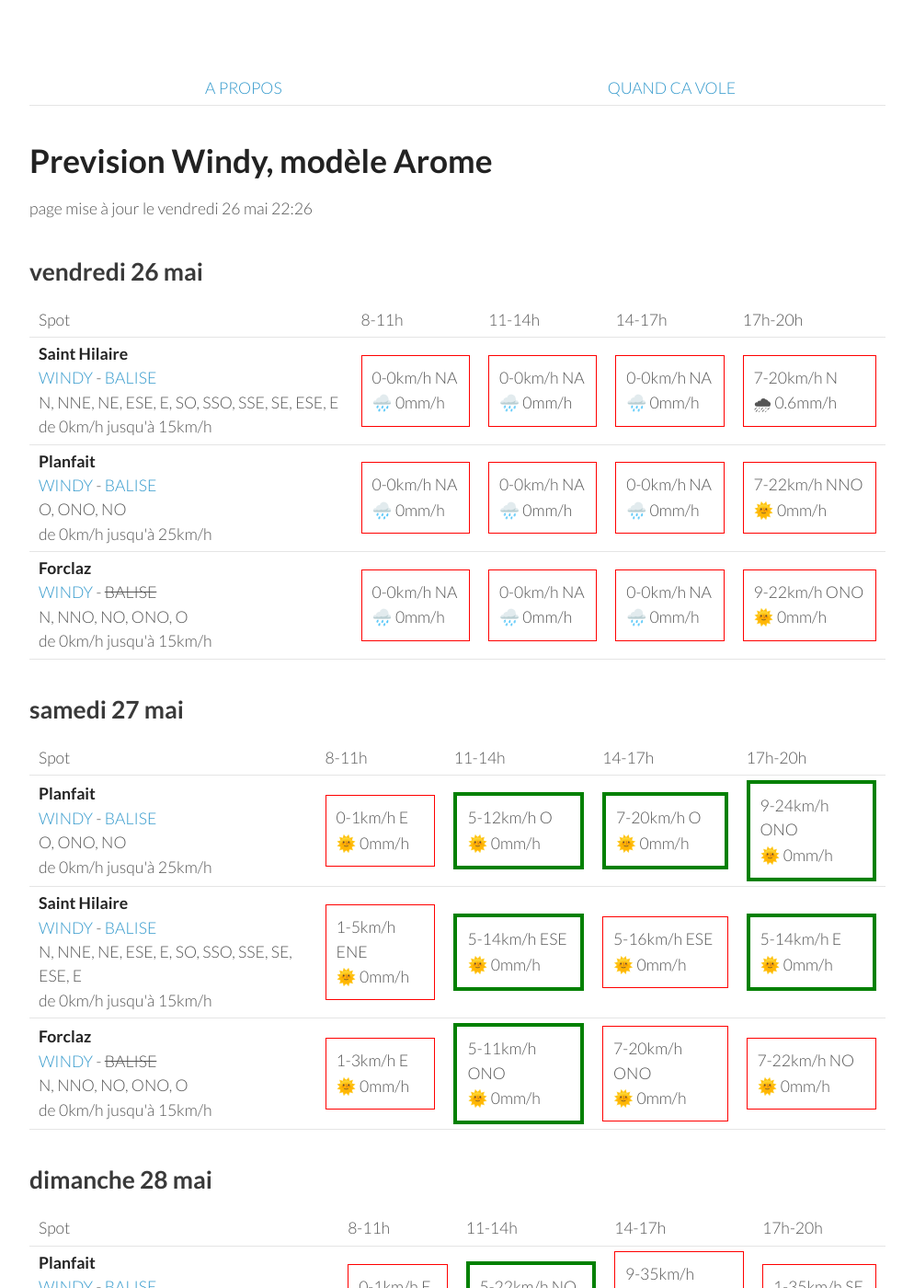
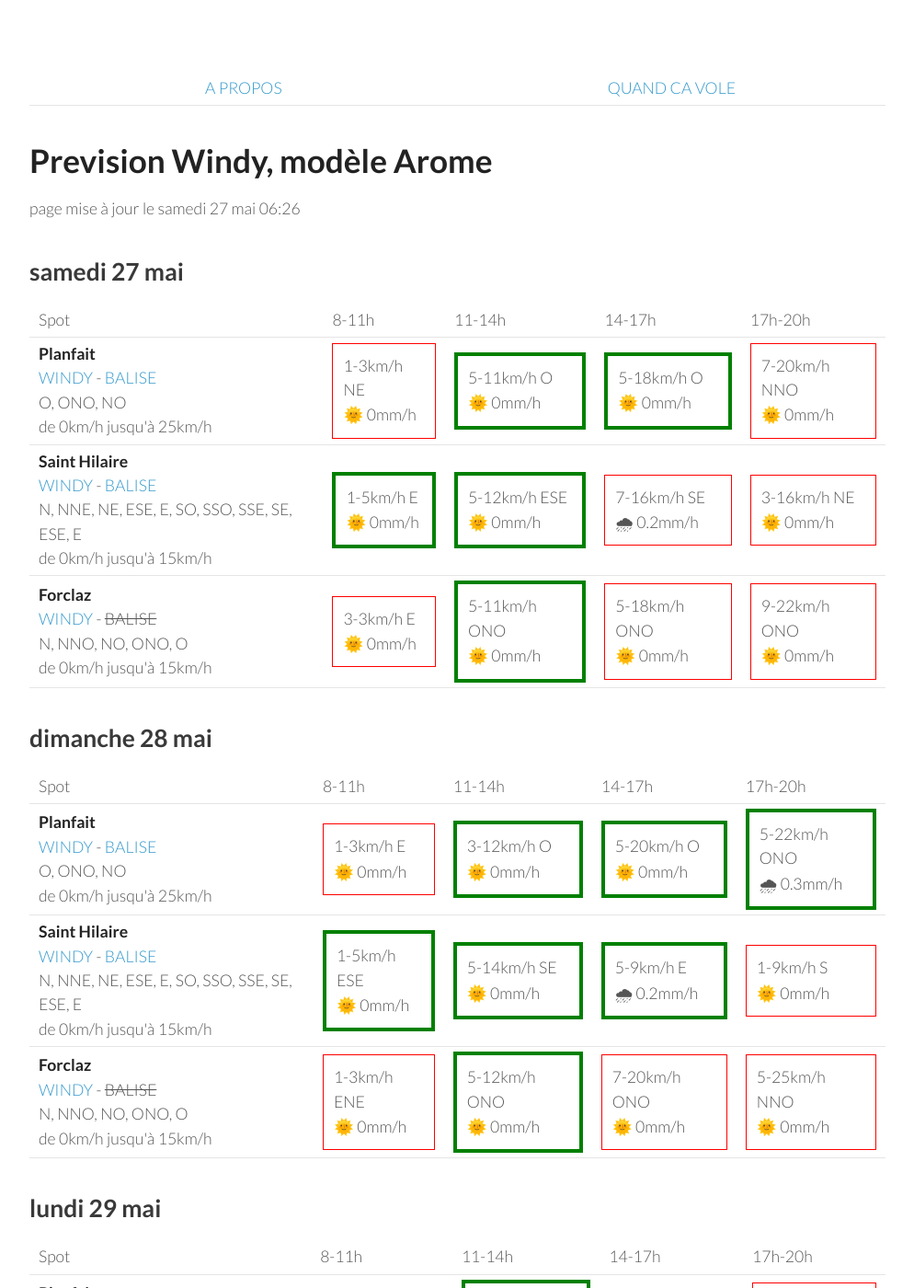
Before and after one commit to parapente-dans-le-nord/parapente-dans-le-nord.github.io, a Jekyll site: the page built from alpes_nord.markdown, in a window 1280 px wide and 1400 px high. Shown: the whole window at 92% size, without its empty margins (26-1020 px from the left). Built offline with Jekyll 4.4.1, drawn with Linux system fonts in a browser that asks for light colours; some of the changed text lies outside the part shown.

Commit message:
update index.markdown

```diff
--- a/alpes_nord.markdown
+++ b/alpes_nord.markdown
@@ -7,51 +7,8 @@ title:  "Tous les spots"
 {: .links}
 
 # Prevision Windy, modèle Arome
-page mise à jour le vendredi 26 mai 22:26
+page mise à jour le samedi 27 mai 06:26
 
-## vendredi 26 mai
-
-{::nomarkdown}
-<table>
-  <tbody>
-    <tr>
-      <td>Spot</td>
-      <td>8-11h</td>
-      <td>11-14h</td>
-      <td>14-17h</td>
-      <td>17h-20h</td>
-    </tr>
-<tr>
-        <td><strong>Saint Hilaire</strong><br><a href="https://windy.com/45.307/5.888?45.087,5.889,9,m:eUFagkX">WINDY</a> - <span class=""><a href="http://www.balisemeteo.com/balise.php?idBalise=61">BALISE</a> </span><br> <span class="vent-favorable">N, NNE, NE, ESE, E, SO, SSO, SSE, SE, ESE, E</span><br><span class="force-vent">de 0km/h jusqu'à 15km/h</span> </td>
-
-            <td><div class="not-flyable"><p>0-0km/h NA</p><p>🌧️ 0mm/h</p></div></td>
-            <td><div class="not-flyable"><p>0-0km/h NA</p><p>🌧️ 0mm/h</p></div></td>
-            <td><div class="not-flyable"><p>0-0km/h NA</p><p>🌧️ 0mm/h</p></div></td>
-            <td><div class="not-flyable"><p>7-20km/h N</p><p>🌧 0.6mm/h</p></div></td>
-
-    </tr>
-<tr>
-        <td><strong>Planfait</strong><br><a href="https://windy.com/45.853/6.223?45.415,6.223,8">WINDY</a> - <span class=""><a href="https://www.openwindmap.org/PP496">BALISE</a> </span><br> <span class="vent-favorable">O, ONO, NO</span><br><span class="force-vent">de 0km/h jusqu'à 25km/h</span> </td>
-
-            <td><div class="not-flyable"><p>0-0km/h NA</p><p>🌧️ 0mm/h</p></div></td>
-            <td><div class="not-flyable"><p>0-0km/h NA</p><p>🌧️ 0mm/h</p></div></td>
-            <td><div class="not-flyable"><p>0-0km/h NA</p><p>🌧️ 0mm/h</p></div></td>
-            <td><div class="not-flyable"><p>7-22km/h NNO</p><p>🌞 0mm/h</p></div></td>
-
-    </tr>
-<tr>
-        <td><strong>Forclaz</strong><br><a href="https://windy.com/45.814/6.247?45.375,6.246,8,m:eVwaglz">WINDY</a> - <span class="no-balise"> BALISE </span><br> <span class="vent-favorable">N, NNO, NO, ONO, O</span><br><span class="force-vent">de 0km/h jusqu'à 15km/h</span> </td>
-
-            <td><div class="not-flyable"><p>0-0km/h NA</p><p>🌧️ 0mm/h</p></div></td>
-            <td><div class="not-flyable"><p>0-0km/h NA</p><p>🌧️ 0mm/h</p></div></td>
-            <td><div class="not-flyable"><p>0-0km/h NA</p><p>🌧️ 0mm/h</p></div></td>
-            <td><div class="not-flyable"><p>9-22km/h ONO</p><p>🌞 0mm/h</p></div></td>
-
-    </tr>
-
-</tbody>
-</table>
-{:/}
 ## samedi 27 mai
 
 {::nomarkdown}
@@ -67,30 +24,30 @@ page mise à jour le vendredi 26 mai 22:26
 <tr>
         <td><strong>Planfait</strong><br><a href="https://windy.com/45.853/6.223?45.415,6.223,8">WINDY</a> - <span class=""><a href="https://www.openwindmap.org/PP496">BALISE</a> </span><br> <span class="vent-favorable">O, ONO, NO</span><br><span class="force-vent">de 0km/h jusqu'à 25km/h</span> </td>
 
-            <td><div class="not-flyable"><p>0-1km/h E</p><p>🌞 0mm/h</p></div></td>
-            <td><div class="flyable"><p>5-12km/h O</p><p>🌞 0mm/h</p></div></td>
-            <td><div class="flyable"><p>7-20km/h O</p><p>🌞 0mm/h</p></div></td>
-            <td><div class="flyable"><p>9-24km/h ONO</p><p>🌞 0mm/h</p></div></td>
+            <td><div class="not-flyable"><p>1-3km/h NE</p><p>🌞 0mm/h</p></div></td>
+            <td><div class="flyable"><p>5-11km/h O</p><p>🌞 0mm/h</p></div></td>
+            <td><div class="flyable"><p>5-18km/h O</p><p>🌞 0mm/h</p></div></td>
+            <td><div class="not-flyable"><p>7-20km/h NNO</p><p>🌞 0mm/h</p></div></td>
 
 
     </tr>
 <tr>
         <td><strong>Saint Hilaire</strong><br><a href="https://windy.com/45.307/5.888?45.087,5.889,9,m:eUFagkX">WINDY</a> - <span class=""><a href="http://www.balisemeteo.com/balise.php?idBalise=61">BALISE</a> </span><br> <span class="vent-favorable">N, NNE, NE, ESE, E, SO, SSO, SSE, SE, ESE, E</span><br><span class="force-vent">de 0km/h jusqu'à 15km/h</span> </td>
 
-            <td><div class="not-flyable"><p>1-5km/h ENE</p><p>🌞 0mm/h</p></div></td>
-            <td><div class="flyable"><p>5-14km/h ESE</p><p>🌞 0mm/h</p></div></td>
-            <td><div class="not-flyable"><p>5-16km/h ESE</p><p>🌞 0mm/h</p></div></td>
-            <td><div class="flyable"><p>5-14km/h E</p><p>🌞 0mm/h</p></div></td>
+            <td><div class="flyable"><p>1-5km/h E</p><p>🌞 0mm/h</p></div></td>
+            <td><div class="flyable"><p>5-12km/h ESE</p><p>🌞 0mm/h</p></div></td>
+            <td><div class="not-flyable"><p>7-16km/h SE</p><p>🌧 0.2mm/h</p></div></td>
+            <td><div class="not-flyable"><p>3-16km/h NE</p><p>🌞 0mm/h</p></div></td>
 
 
     </tr>
 <tr>
         <td><strong>Forclaz</strong><br><a href="https://windy.com/45.814/6.247?45.375,6.246,8,m:eVwaglz">WINDY</a> - <span class="no-balise"> BALISE </span><br> <span class="vent-favorable">N, NNO, NO, ONO, O</span><br><span class="force-vent">de 0km/h jusqu'à 15km/h</span> </td>
 
-            <td><div class="not-flyable"><p>1-3km/h E</p><p>🌞 0mm/h</p></div></td>
+            <td><div class="not-flyable"><p>3-3km/h E</p><p>🌞 0mm/h</p></div></td>
             <td><div class="flyable"><p>5-11km/h ONO</p><p>🌞 0mm/h</p></div></td>
-            <td><div class="not-flyable"><p>7-20km/h ONO</p><p>🌞 0mm/h</p></div></td>
-            <td><div class="not-flyable"><p>7-22km/h NO</p><p>🌞 0mm/h</p></div></td>
+            <td><div class="not-flyable"><p>5-18km/h ONO</p><p>🌞 0mm/h</p></div></td>
+            <td><div class="not-flyable"><p>9-22km/h ONO</p><p>🌞 0mm/h</p></div></td>
 
 
     </tr>
@@ -113,30 +70,30 @@ page mise à jour le vendredi 26 mai 22:26
 <tr>
         <td><strong>Planfait</strong><br><a href="https://windy.com/45.853/6.223?45.415,6.223,8">WINDY</a> - <span class=""><a href="https://www.openwindmap.org/PP496">BALISE</a> </span><br> <span class="vent-favorable">O, ONO, NO</span><br><span class="force-vent">de 0km/h jusqu'à 25km/h</span> </td>
 
-            <td><div class="not-flyable"><p>0-1km/h E</p><p>🌞 0mm/h</p></div></td>
-            <td><div class="flyable"><p>5-22km/h NO</p><p>🌞 0mm/h</p></div></td>
-            <td><div class="not-flyable"><p>9-35km/h NNO</p><p>🌧 0.2mm/h</p></div></td>
-            <td><div class="not-flyable"><p>1-35km/h SE</p><p>🌧 1mm/h</p></div></td>
+            <td><div class="not-flyable"><p>1-3km/h E</p><p>🌞 0mm/h</p></div></td>
+            <td><div class="flyable"><p>3-12km/h O</p><p>🌞 0mm/h</p></div></td>
+            <td><div class="flyable"><p>5-20km/h O</p><p>🌞 0mm/h</p></div></td>
+            <td><div class="flyable"><p>5-22km/h ONO</p><p>🌧 0.3mm/h</p></div></td>
 
 
     </tr>
 <tr>
         <td><strong>Saint Hilaire</strong><br><a href="https://windy.com/45.307/5.888?45.087,5.889,9,m:eUFagkX">WINDY</a> - <span class=""><a href="http://www.balisemeteo.com/balise.php?idBalise=61">BALISE</a> </span><br> <span class="vent-favorable">N, NNE, NE, ESE, E, SO, SSO, SSE, SE, ESE, E</span><br><span class="force-vent">de 0km/h jusqu'à 15km/h</span> </td>
 
-            <td><div class="flyable"><p>1-5km/h E</p><p>🌞 0mm/h</p></div></td>
-            <td><div class="not-flyable"><p>3-20km/h ONO</p><p>🌞 0mm/h</p></div></td>
-            <td><div class="not-flyable"><p>3-31km/h O</p><p>🌧 0.4mm/h</p></div></td>
-            <td><div class="not-flyable"><p>3-31km/h SO</p><p>🌧 6mm/h</p></div></td>
+            <td><div class="flyable"><p>1-5km/h ESE</p><p>🌞 0mm/h</p></div></td>
+            <td><div class="flyable"><p>5-14km/h SE</p><p>🌞 0mm/h</p></div></td>
+            <td><div class="flyable"><p>5-9km/h E</p><p>🌧 0.2mm/h</p></div></td>
+            <td><div class="not-flyable"><p>1-9km/h S</p><p>🌞 0mm/h</p></div></td>
 
 
     </tr>
 <tr>
         <td><strong>Forclaz</strong><br><a href="https://windy.com/45.814/6.247?45.375,6.246,8,m:eVwaglz">WINDY</a> - <span class="no-balise"> BALISE </span><br> <span class="vent-favorable">N, NNO, NO, ONO, O</span><br><span class="force-vent">de 0km/h jusqu'à 15km/h</span> </td>
 
-            <td><div class="not-flyable"><p>1-3km/h E</p><p>🌞 0mm/h</p></div></td>
-            <td><div class="not-flyable"><p>5-20km/h ONO</p><p>🌞 0mm/h</p></div></td>
-            <td><div class="not-flyable"><p>5-31km/h NO</p><p>🌧 0.6mm/h</p></div></td>
-            <td><div class="not-flyable"><p>3-27km/h SO</p><p>🌧 1.2mm/h</p></div></td>
+            <td><div class="not-flyable"><p>1-3km/h ENE</p><p>🌞 0mm/h</p></div></td>
+            <td><div class="flyable"><p>5-12km/h ONO</p><p>🌞 0mm/h</p></div></td>
+            <td><div class="not-flyable"><p>7-20km/h ONO</p><p>🌞 0mm/h</p></div></td>
+            <td><div class="not-flyable"><p>5-25km/h NNO</p><p>🌞 0mm/h</p></div></td>
 
 
     </tr>
@@ -157,32 +114,32 @@ page mise à jour le vendredi 26 mai 22:26
       <td>17h-20h</td>
     </tr>
 <tr>
-        <td><strong>Saint Hilaire</strong><br><a href="https://windy.com/45.307/5.888?45.087,5.889,9,m:eUFagkX">WINDY</a> - <span class=""><a href="http://www.balisemeteo.com/balise.php?idBalise=61">BALISE</a> </span><br> <span class="vent-favorable">N, NNE, NE, ESE, E, SO, SSO, SSE, SE, ESE, E</span><br><span class="force-vent">de 0km/h jusqu'à 15km/h</span> </td>
+        <td><strong>Planfait</strong><br><a href="https://windy.com/45.853/6.223?45.415,6.223,8">WINDY</a> - <span class=""><a href="https://www.openwindmap.org/PP496">BALISE</a> </span><br> <span class="vent-favorable">O, ONO, NO</span><br><span class="force-vent">de 0km/h jusqu'à 25km/h</span> </td>
 
-            <td><div class="flyable"><p>1-11km/h N</p><p>🌞 0mm/h</p></div></td>
-            <td><div class="not-flyable"><p>1-20km/h ONO</p><p>🌞 0mm/h</p></div></td>
-            <td><div class="not-flyable"><p>3-29km/h ENE</p><p>🌧 1.2mm/h</p></div></td>
-            <td><div class="not-flyable"><p>1-24km/h N</p><p>🌧 4.5mm/h</p></div></td>
+            <td><div class="not-flyable"><p>3-16km/h ESE</p><p>🌞 0mm/h</p></div></td>
+            <td><div class="flyable"><p>5-22km/h ONO</p><p>🌞 0mm/h</p></div></td>
+            <td><div class="not-flyable"><p>9-33km/h NO</p><p>🌧 0.2mm/h</p></div></td>
+            <td><div class="not-flyable"><p>3-35km/h NNO</p><p>🌧 0.7mm/h</p></div></td>
 
 
     </tr>
 <tr>
-        <td><strong>Planfait</strong><br><a href="https://windy.com/45.853/6.223?45.415,6.223,8">WINDY</a> - <span class=""><a href="https://www.openwindmap.org/PP496">BALISE</a> </span><br> <span class="vent-favorable">O, ONO, NO</span><br><span class="force-vent">de 0km/h jusqu'à 25km/h</span> </td>
+        <td><strong>Saint Hilaire</strong><br><a href="https://windy.com/45.307/5.888?45.087,5.889,9,m:eUFagkX">WINDY</a> - <span class=""><a href="http://www.balisemeteo.com/balise.php?idBalise=61">BALISE</a> </span><br> <span class="vent-favorable">N, NNE, NE, ESE, E, SO, SSO, SSE, SE, ESE, E</span><br><span class="force-vent">de 0km/h jusqu'à 15km/h</span> </td>
 
-            <td><div class="not-flyable"><p>1-14km/h ESE</p><p>🌞 0mm/h</p></div></td>
-            <td><div class="flyable"><p>5-22km/h NO</p><p>🌞 0mm/h</p></div></td>
-            <td><div class="not-flyable"><p>5-31km/h NO</p><p>🌧 0.3mm/h</p></div></td>
-            <td><div class="not-flyable"><p>1-25km/h NNE</p><p>🌧 1.7mm/h</p></div></td>
+            <td><div class="not-flyable"><p>1-16km/h NNO</p><p>🌞 0mm/h</p></div></td>
+            <td><div class="not-flyable"><p>3-20km/h ONO</p><p>🌞 0mm/h</p></div></td>
+            <td><div class="not-flyable"><p>3-27km/h ONO</p><p>🌧 1.2mm/h</p></div></td>
+            <td><div class="not-flyable"><p>1-33km/h SO</p><p>🌧 4.7mm/h</p></div></td>
 
 
     </tr>
 <tr>
         <td><strong>Forclaz</strong><br><a href="https://windy.com/45.814/6.247?45.375,6.246,8,m:eVwaglz">WINDY</a> - <span class="no-balise"> BALISE </span><br> <span class="vent-favorable">N, NNO, NO, ONO, O</span><br><span class="force-vent">de 0km/h jusqu'à 15km/h</span> </td>
 
-            <td><div class="not-flyable"><p>3-18km/h ESE</p><p>🌞 0mm/h</p></div></td>
+            <td><div class="not-flyable"><p>3-18km/h SE</p><p>🌞 0mm/h</p></div></td>
             <td><div class="not-flyable"><p>3-20km/h ONO</p><p>🌞 0mm/h</p></div></td>
-            <td><div class="not-flyable"><p>7-33km/h NO</p><p>🌧 0.6mm/h</p></div></td>
-            <td><div class="not-flyable"><p>1-31km/h NO</p><p>🌧 0.8mm/h</p></div></td>
+            <td><div class="not-flyable"><p>9-33km/h NO</p><p>🌞 0mm/h</p></div></td>
+            <td><div class="not-flyable"><p>1-35km/h SO</p><p>🌧 1.5mm/h</p></div></td>
 
 
     </tr>
@@ -207,8 +164,8 @@ page mise à jour le vendredi 26 mai 22:26
 
             <td><div class="not-flyable"><p>3-16km/h ESE</p><p>🌞 0mm/h</p></div></td>
             <td><div class="flyable"><p>5-20km/h ONO</p><p>🌞 0mm/h</p></div></td>
-            <td><div class="not-flyable"><p>7-29km/h NO</p><p>🌧 0.2mm/h</p></div></td>
-            <td><div class="not-flyable"><p>3-31km/h NNO</p><p>🌧 1.4mm/h</p></div></td>
+            <td><div class="not-flyable"><p>7-29km/h NO</p><p>🌧 0.3mm/h</p></div></td>
+            <td><div class="not-flyable"><p>3-33km/h NNO</p><p>🌧 0.5mm/h</p></div></td>
 
 
     </tr>
@@ -216,7 +173,7 @@ page mise à jour le vendredi 26 mai 22:26
         <td><strong>Saint Hilaire</strong><br><a href="https://windy.com/45.307/5.888?45.087,5.889,9,m:eUFagkX">WINDY</a> - <span class=""><a href="http://www.balisemeteo.com/balise.php?idBalise=61">BALISE</a> </span><br> <span class="vent-favorable">N, NNE, NE, ESE, E, SO, SSO, SSE, SE, ESE, E</span><br><span class="force-vent">de 0km/h jusqu'à 15km/h</span> </td>
 
             <td><div class="not-flyable"><p>1-11km/h NNO</p><p>🌞 0mm/h</p></div></td>
-            <td><div class="not-flyable"><p>3-20km/h NO</p><p>🌧 0.6mm/h</p></div></td>
+            <td><div class="not-flyable"><p>3-22km/h NO</p><p>🌞 0mm/h</p></div></td>
             <td><div class="not-flyable"><p>5-29km/h NNO</p><p>🌧 0.5mm/h</p></div></td>
             <td><div class="not-flyable"><p>1-40km/h NE</p><p>🌧 1.2mm/h</p></div></td>
 
@@ -225,7 +182,7 @@ page mise à jour le vendredi 26 mai 22:26
 <tr>
         <td><strong>Forclaz</strong><br><a href="https://windy.com/45.814/6.247?45.375,6.246,8,m:eVwaglz">WINDY</a> - <span class="no-balise"> BALISE </span><br> <span class="vent-favorable">N, NNO, NO, ONO, O</span><br><span class="force-vent">de 0km/h jusqu'à 15km/h</span> </td>
 
-            <td><div class="not-flyable"><p>3-20km/h ESE</p><p>🌞 0mm/h</p></div></td>
+            <td><div class="not-flyable"><p>3-18km/h SE</p><p>🌞 0mm/h</p></div></td>
             <td><div class="not-flyable"><p>3-20km/h ONO</p><p>🌞 0mm/h</p></div></td>
             <td><div class="not-flyable"><p>7-31km/h NO</p><p>🌧 0.2mm/h</p></div></td>
             <td><div class="not-flyable"><p>1-33km/h NO</p><p>🌧 0.4mm/h</p></div></td>
@@ -252,9 +209,9 @@ page mise à jour le vendredi 26 mai 22:26
         <td><strong>Planfait</strong><br><a href="https://windy.com/45.853/6.223?45.415,6.223,8">WINDY</a> - <span class=""><a href="https://www.openwindmap.org/PP496">BALISE</a> </span><br> <span class="vent-favorable">O, ONO, NO</span><br><span class="force-vent">de 0km/h jusqu'à 25km/h</span> </td>
 
             <td><div class="not-flyable"><p>3-16km/h SE</p><p>🌞 0mm/h</p></div></td>
-            <td><div class="flyable"><p>3-20km/h O</p><p>🌞 0mm/h</p></div></td>
-            <td><div class="not-flyable"><p>7-31km/h NNE</p><p>🌧 0.7mm/h</p></div></td>
-            <td><div class="not-flyable"><p>5-31km/h ONO</p><p>🌧 3.5mm/h</p></div></td>
+            <td><div class="flyable"><p>1-18km/h O</p><p>🌞 0mm/h</p></div></td>
+            <td><div class="flyable"><p>5-25km/h NO</p><p>🌧 0.8mm/h</p></div></td>
+            <td><div class="not-flyable"><p>0-27km/h ONO</p><p>🌧 1.7mm/h</p></div></td>
 
 
     </tr>
```
